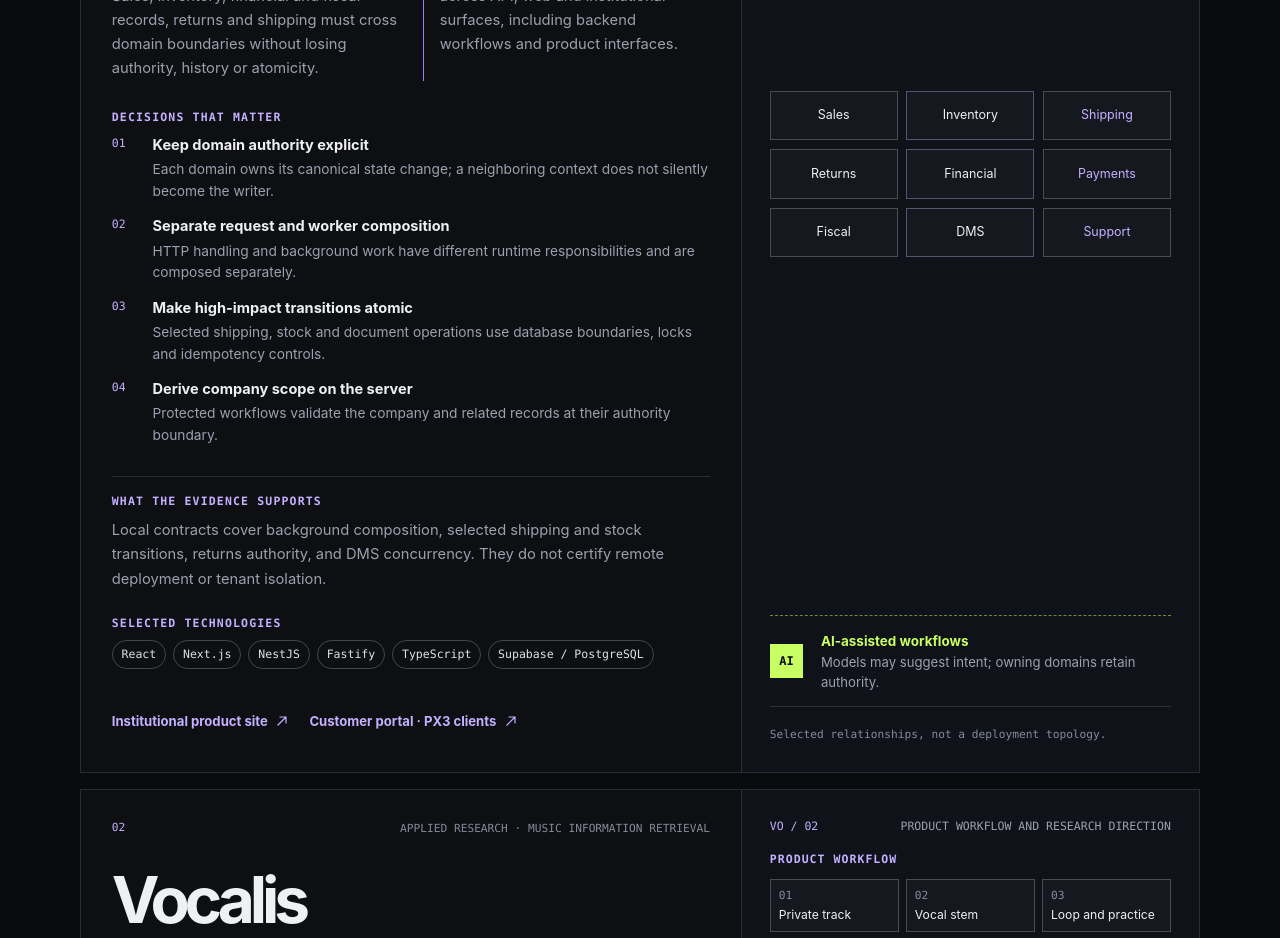
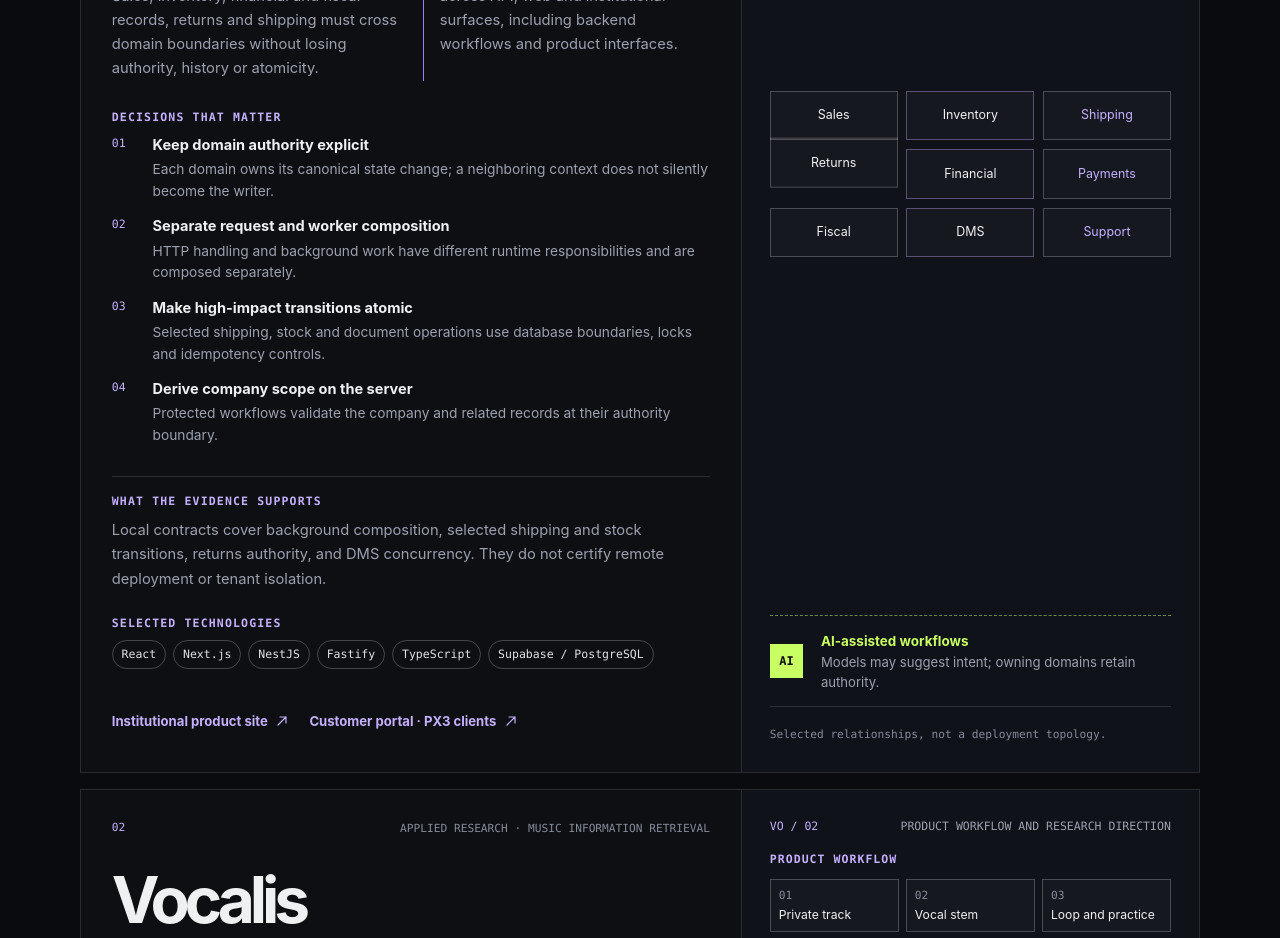
Before and after one commit to thomasleick/thomas-leick-portfoil, a React (Vite) app: page / in a window 1280 px wide. Shown: the part 1780-2718 px from the top of the page. Built offline with nearby package versions, Linux system fonts and the light colour scheme.

Commit message:
fix(portfolio): lift K-Libra returns node

```diff
--- a/src/styles/index.css
+++ b/src/styles/index.css
@@ -168,6 +168,7 @@
 .domain-grid span { display: grid; min-height: 3.1rem; place-items: center; padding: .45rem; color: var(--paper); border: 1px solid var(--line-strong); background: rgba(255,255,255,.025); font-size: .78rem; line-height: 1.35; text-align: center; overflow-wrap: anywhere; }
 .domain-grid span:nth-child(3n + 2) { border-color: rgba(196,176,255,.38); }
 .domain-grid span:nth-child(3n) { color: var(--violet-bright); }
+.domain-grid span:nth-child(4) { transform: translateY(-3mm); }
 .ai-assistance-layer { display: grid; grid-template-columns: 2.4rem minmax(0, 1fr); align-items: center; gap: .8rem; padding: .85rem 0; border-top: 1px dashed rgba(200,255,98,.5); border-bottom: 1px solid var(--line); }
 .ai-assistance-mark { display: grid; width: 2.1rem; height: 2.1rem; place-items: center; color: var(--ink); background: var(--lime); font-family: ui-monospace, SFMono-Regular, Menlo, monospace; font-size: .75rem; font-weight: 800; }
 .ai-assistance-layer strong { color: var(--lime); font-size: .84rem; }
```
